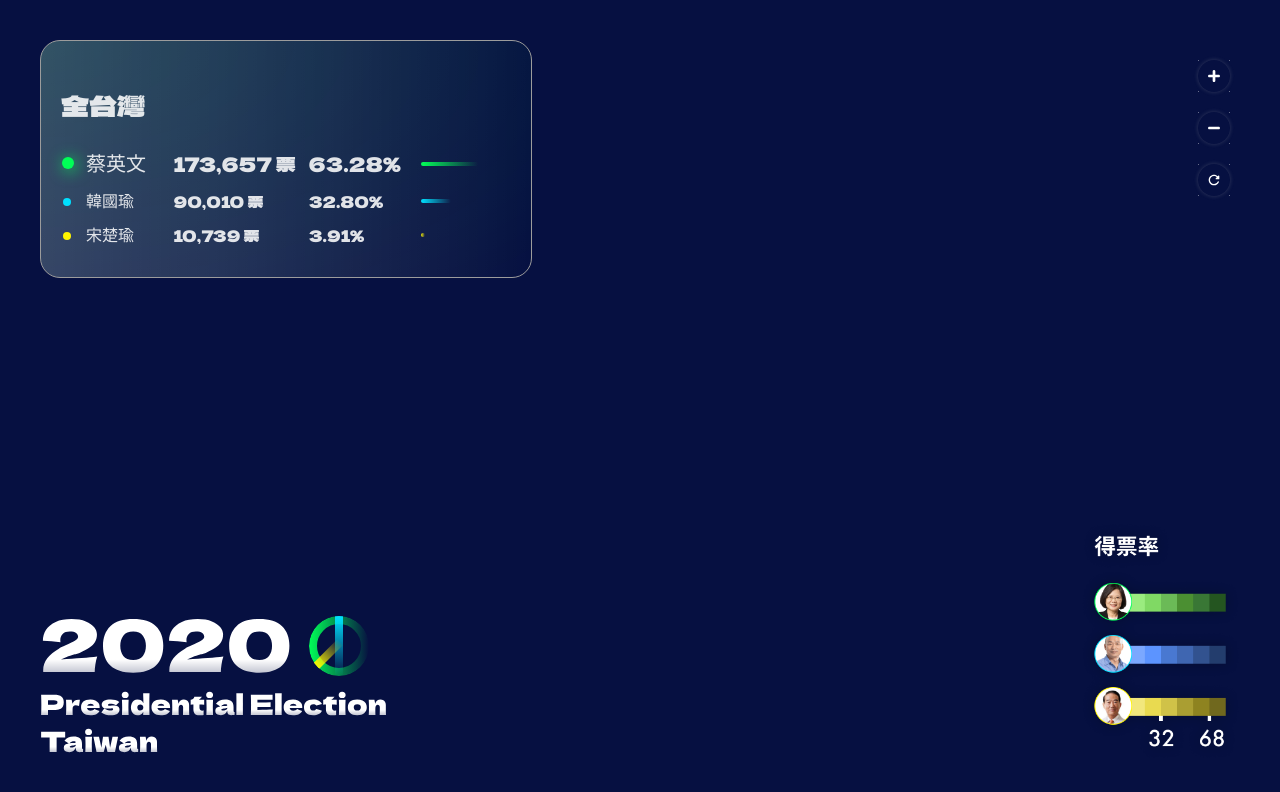
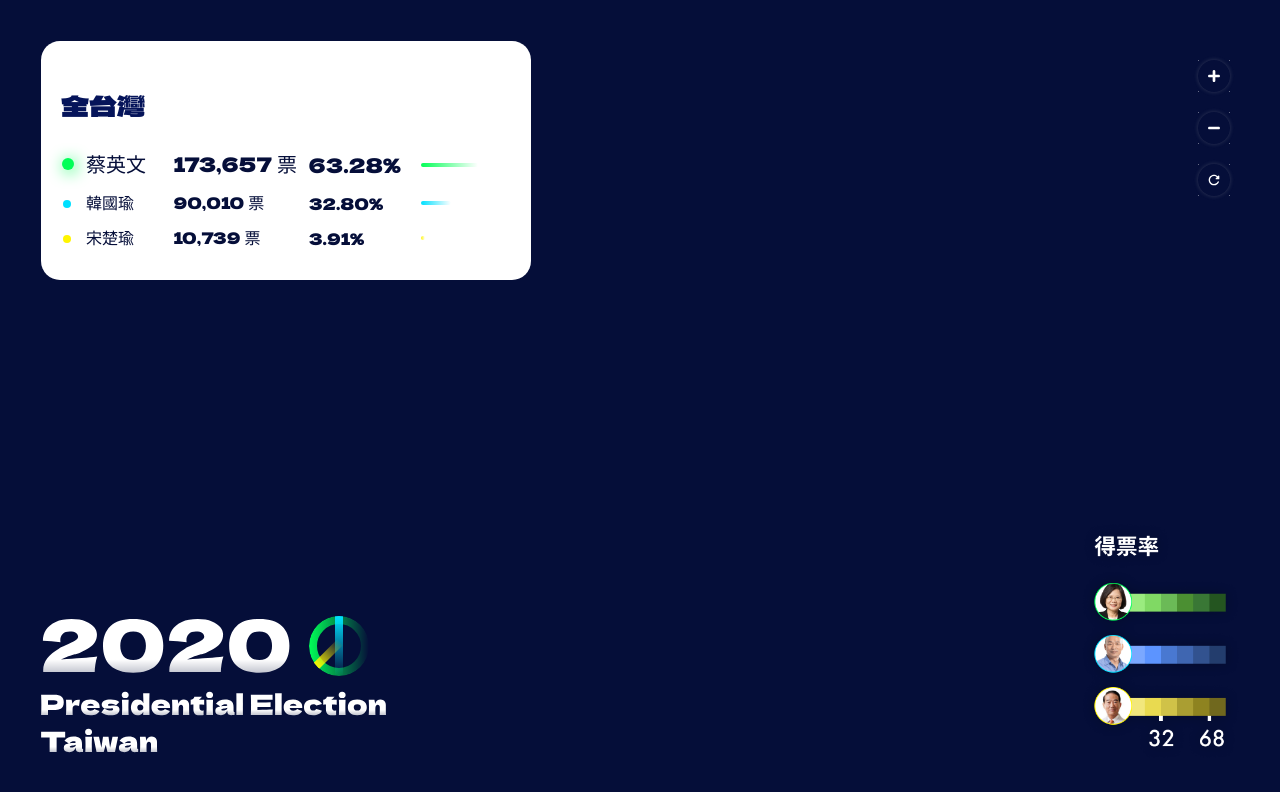
Before and after one commit to TheNChair/PVMT, a React (Vite) app: page / in a window 1280 px wide. Shown: the top 792 px of the page. Built offline with nearby package versions, Linux system fonts and the light colour scheme.

Commit message:
[feature] add hover styled card

```diff
--- a/src/components/Card.tsx
+++ b/src/components/Card.tsx
@@ -7,23 +7,24 @@ import KMTNormal from '@/assets/indicator/kmt-normal.svg?react';
 import PFPNormal from '@/assets/indicator/pfp-normal.svg?react';
 import ICON_BACK from '@/assets/mapTool/icon-backspace.svg?react';
 
-const Wrapper = styled.div`
+const Wrapper = styled.div<{ isHover?: boolean }>`
     position: absolute;
     left: 0;
     top: 5%;
     right: 0;
     max-width: 450px;
     padding: 1rem;
-    border: 1px solid #9c9c9c;
-    border-image-slice: 1;
+    border: 1px solid transparent;
     border-radius: 20px;
-    background-clip: padding-box;
-    background: radial-gradient(ellipse at top left, rgba(0, 255, 87, 0.1) 0%, rgba(255, 255, 255, 0) 100%),
-        linear-gradient(to left, rgba(255, 255, 255, 0), rgba(255, 255, 255, 0.2));
+    background-clip: padding-box, border-box;
+    background-origin: padding-box, border-box;
+    background-image: ${({ isHover }) => (isHover ? 'var(--card-gradient-hover)' : 'var(--card-gradient)')};
+    color: ${({ isHover }) => (isHover ? 'var(--primary)' : 'inherit')};
 `;
 
-const Title = styled.h2`
+const Title = styled.h2<{ isHover?: boolean }>`
     font-size: 28px;
+    color: ${({ isHover }) => (isHover ? 'var(--blue-800)' : 'inherit')};
 `;
 
 const CandidateRow = styled.div<{ elected?: boolean }>`
@@ -117,9 +118,9 @@ const Card = ({ isHover, onClick, show, labelText }: CardProps) => {
     ];
     console.log(labelText, 'labelText');
     return (
-        <Wrapper>
+        <Wrapper isHover={isHover}>
             {show && <ICON_BACK className='controls' onClick={onClick} style={{ cursor: 'pointer' }} />}
-            <Title>{labelText.length === 0 ? '全台灣' : labelText}</Title>
+            <Title isHover={isHover}>{labelText.length === 0 ? '全台灣' : labelText}</Title>
             {data
                 .slice()
                 .sort((a, b) => parseFloat(b.votes) - parseFloat(a.votes))
@@ -136,7 +137,10 @@ const Card = ({ isHover, onClick, show, labelText }: CardProps) => {
                                 </div>
                                 <CandidateName>{candidateInfo.name}</CandidateName>
                             </CandidateNameWrapper>
-                            <Amount elected={elected}>{handleFormatNumbers(parseFloat(votes))} 票</Amount>
+                            <Amount elected={elected}>
+                                {handleFormatNumbers(parseFloat(votes))}
+                                <span style={{ fontFamily: 'Noto Sans' }}> 票</span>
+                            </Amount>
                             <Proportion elected={elected}>{voteRate}%</Proportion>
                             <div style={{ flexBasis: '20%' }}>
                                 <RateBar width={voteRate} color={candidateInfo.color}></RateBar>
--- a/src/components/ReactSvgZoomMap/index.jsx
+++ b/src/components/ReactSvgZoomMap/index.jsx
@@ -310,7 +310,7 @@ export default class ReactSvgZoomMap extends Component {
             <div style={{ height: '100vh', display: 'flex', justifyContent: 'center' }}>
                 <div className={'react-svg-zoom-map' + (className ? ` ${className}` : '')} ref={this.mapCompRoot}>
                     <Card
-                        isHover={false}
+                        isHover={true}
                         onClick={this.handleUpperLayerClick}
                         show={loaded && nowSelect.length > 0}
                         labelText={this.getNowSelectString()}
--- a/src/index.css
+++ b/src/index.css
@@ -6,6 +6,12 @@
 }
 
 :root {
+    --primary: #050e39;
+    --secondary: #fff;
+    --blue-800: #05145a;
+    --card-gradient: linear-gradient(to right bottom, #213951, #161e47 18%),
+        linear-gradient(to right bottom, var(--secondary), #161e47);
+    --card-gradient-hover: linear-gradient(var(--secondary), var(--secondary));
     font-family: futura, 'mantouSans', Inter, system-ui, Avenir, Helvetica, Arial, sans-serif;
     line-height: 1.5;
     font-weight: 400;
@@ -14,7 +20,7 @@
 
     color-scheme: light dark;
     color: rgba(255, 255, 255, 0.87);
-    background-color: #061041;
+    background-color: var(--primary);
 
     font-synthesis: none;
     text-rendering: optimizeLegibility;
```
